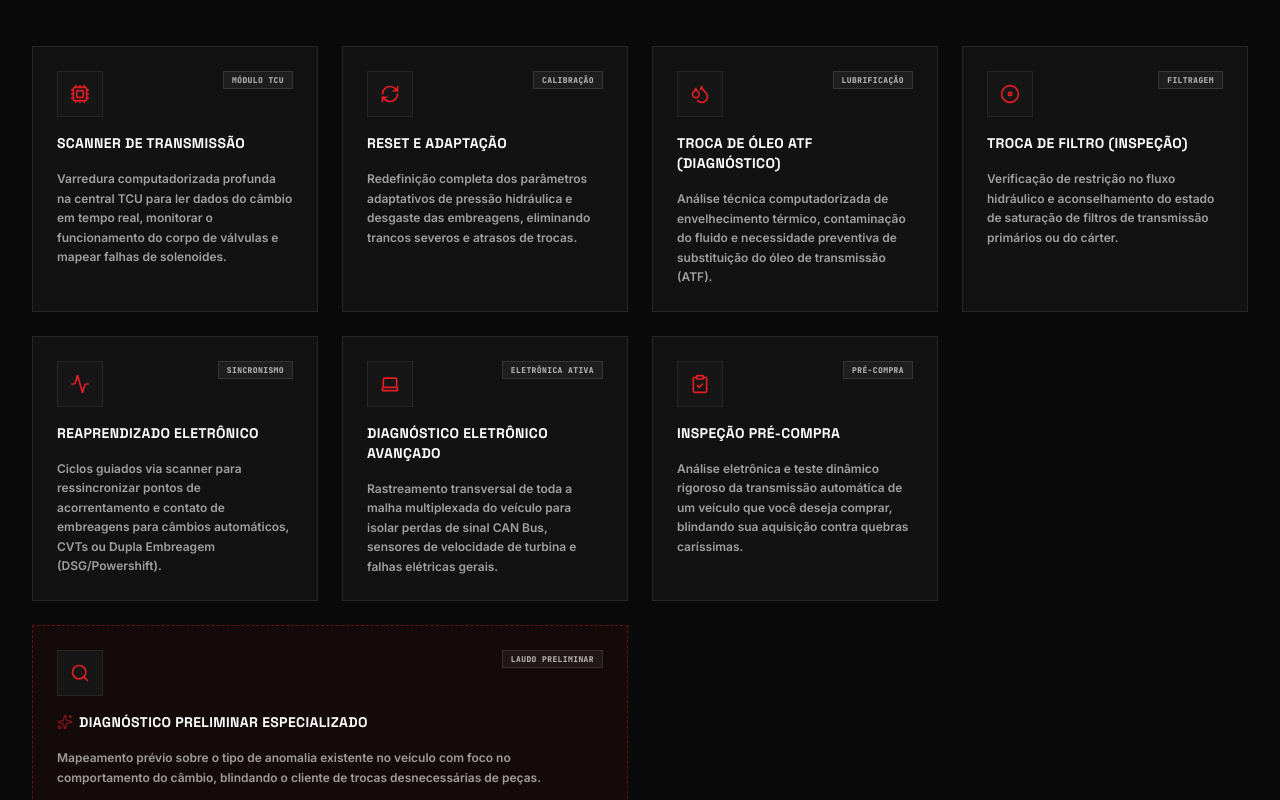
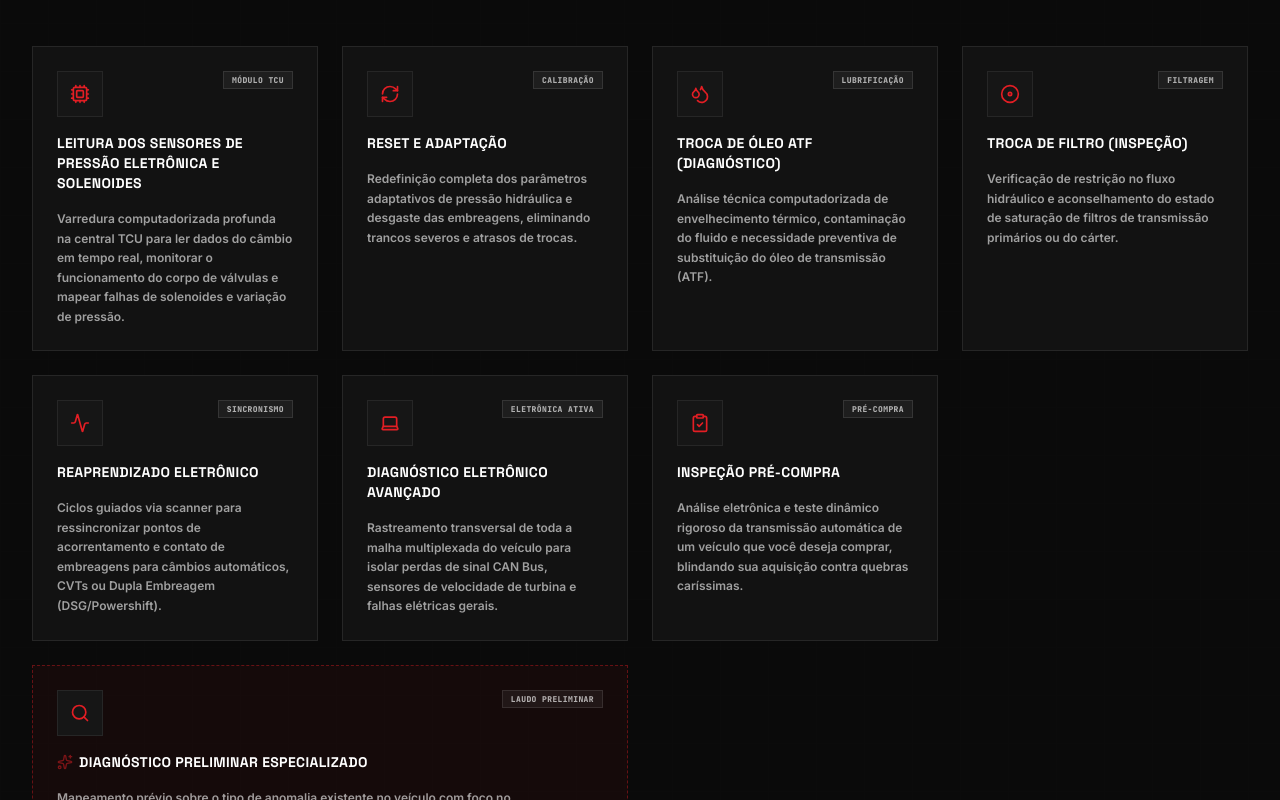
Before and after one commit to Caiaffa2025/AutoScanner, a React (Vite) app: page / in a window 1280 px wide. Shown: the part 1400-2200 px from the top of the page. Built offline with nearby package versions, Linux system fonts and the light colour scheme.

Commit message:
refactor: update diagnostic terminology
Replace ambiguous "pressure monitoring" terms with precise sensor and solenoid reading descriptions to improve technical clarity.

```diff
--- a/src/components/DiagnosticScope.tsx
+++ b/src/components/DiagnosticScope.tsx
@@ -30,8 +30,8 @@ export default function DiagnosticScope({ onBookNow }: DiagnosticScopeProps) {
   const scopeItems = [
     {
       id: "scanner-transmissao",
-      title: "Scanner de Transmissão",
-      desc: "Varredura computadorizada profunda na central TCU para ler dados do câmbio em tempo real, monitorar o funcionamento do corpo de válvulas e mapear falhas de solenoides.",
+      title: "Leitura dos Sensores de Pressão Eletrônica e Solenoides",
+      desc: "Varredura computadorizada profunda na central TCU para ler dados do câmbio em tempo real, monitorar o funcionamento do corpo de válvulas e mapear falhas de solenoides e variação de pressão.",
       icon: <Cpu className="w-5 h-5 text-raven-red" />,
       badge: "Módulo TCU"
     },
--- a/src/components/PricingPackages.tsx
+++ b/src/components/PricingPackages.tsx
@@ -32,7 +32,7 @@ const PACKAGES: DiagnosticPackage[] = [
       "Mapeamento completo do TCU e solenoides hidráulicos",
       "Varredura em todos os periféricos (ABS, Airbag e Injeção)",
       "Recalibração eletrônica e reset adaptativo do câmbio",
-      "Monitoramento dinâmico de pressão física de pressão",
+      "Leitura dos Sensores de Pressão Eletrônica e Solenoides",
       "Análise crítica de flutuação de carga da bateria",
       "Relatório técnico completo em PDF enviado via WhatsApp",
       "Diagnóstico preliminar fundamentado sobre o estado interno"
```
